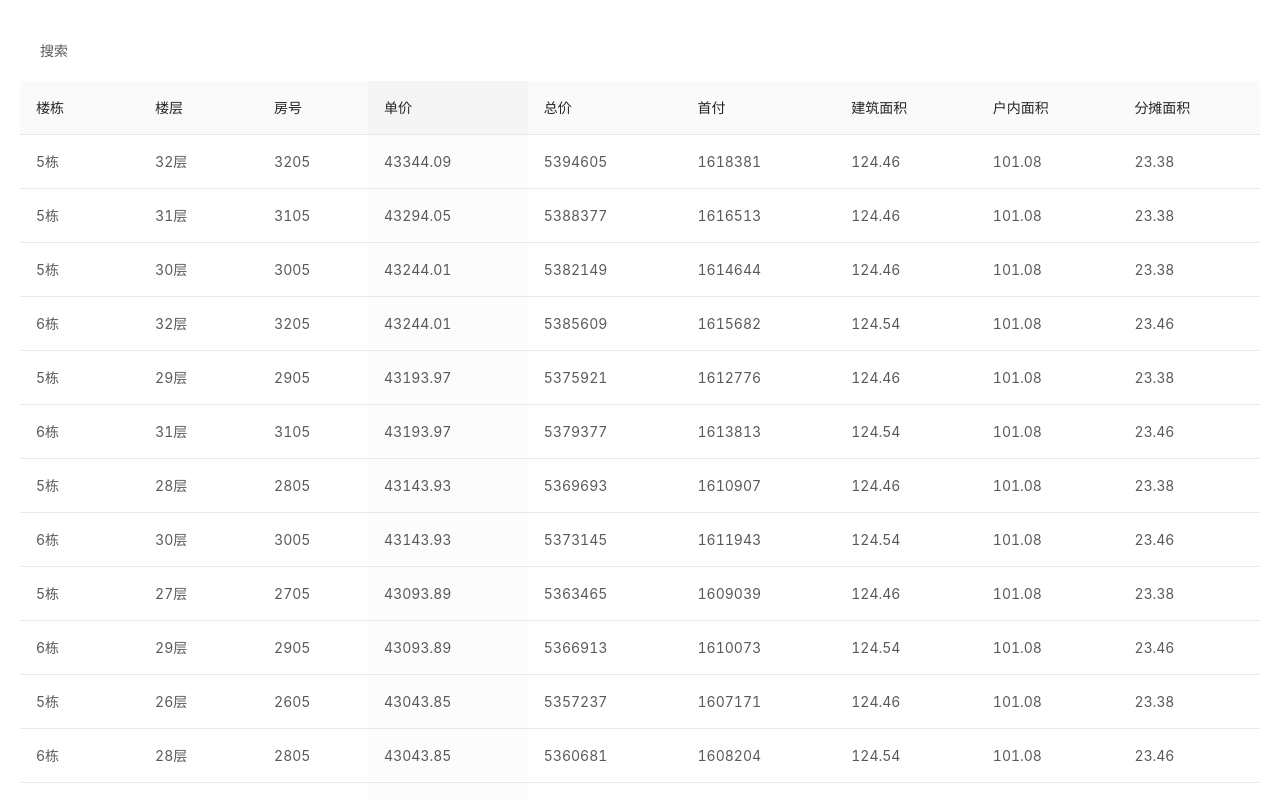
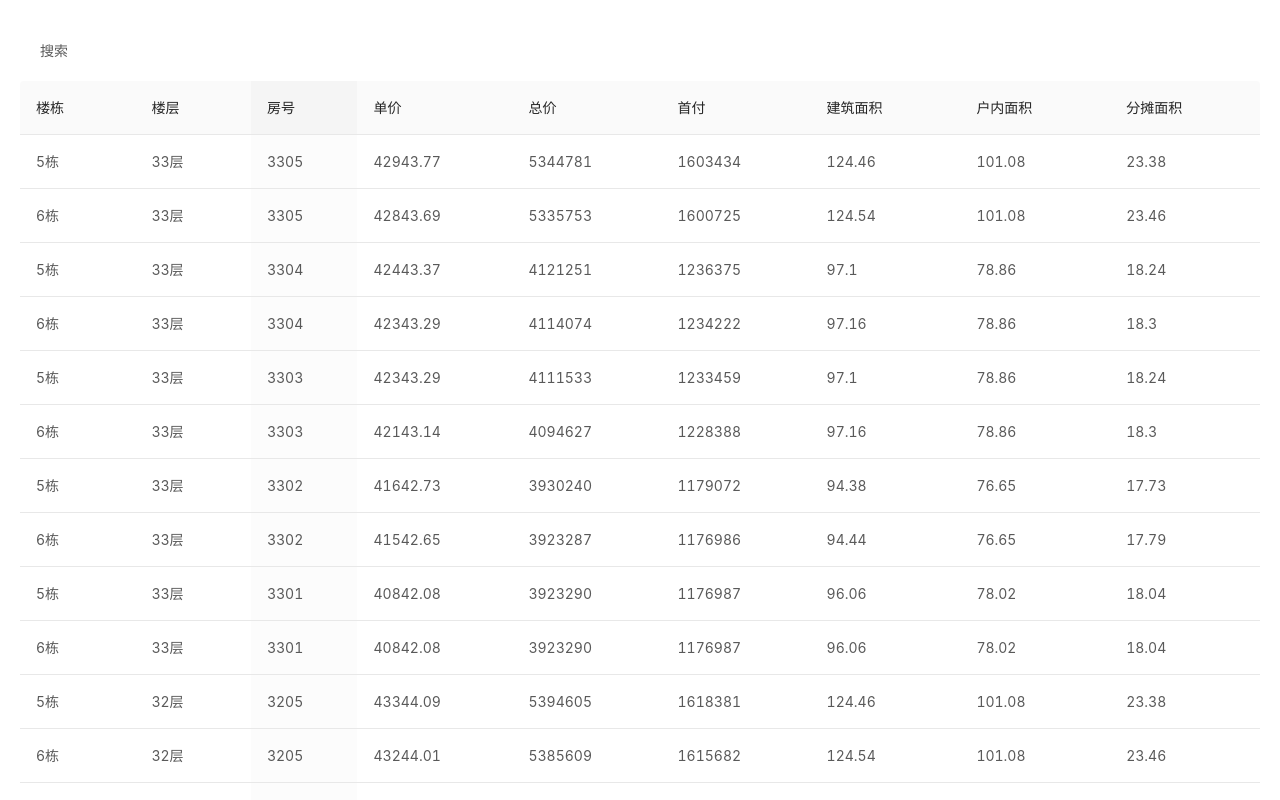
Before and after one commit to panqinqin/mywebsi, a Vue app: page /#/building in a window 1280 px wide. Shown: the top 800 px of the page. Built offline with nearby package versions, Linux system fonts and the light colour scheme; what vue-konva would draw is missing.

Commit message:
building

```diff
--- a/src/views/building/building.vue
+++ b/src/views/building/building.vue
@@ -49,6 +49,8 @@
                         title: '房号',
                         dataIndex: 'number',
                         key: 'number',
+                        defaultSortOrder: 'descend',
+                        sorter: (a, b) => a.number - b.number,
                     },
                     {
                         title: '单价',
@@ -62,29 +64,35 @@
                         dataIndex: 'allprice',
                         key: 'allprice',
                         defaultSortOrder: 'descend',
-                        sorter: (a, b) => a.price - b.price,
+                        sorter: (a, b) => a.allprice - b.allprice,
                     },
                     {
                         title: '首付',
                         dataIndex: 'shoufu',
                         key: 'shoufu',
                         defaultSortOrder: 'descend',
-                        sorter: (a, b) => a.price - b.price,
+                        sorter: (a, b) => a.shoufu - b.shoufu,
                     },
                     {
                         title: '建筑面积',
                         dataIndex: 'area1',
                         key: 'area1',
+                        defaultSortOrder: 'descend',
+                        sorter: (a, b) => a.area1 - b.area1,
                     },
                     {
                         title: '户内面积',
                         dataIndex: 'area2',
                         key: 'area2',
+                        defaultSortOrder: 'descend',
+                        sorter: (a, b) => a.area2 - b.area2,
                     },
                     {
                         title: '分摊面积',
                         dataIndex: 'area3',
                         key: 'area3',
+                        defaultSortOrder: 'descend',
+                        sorter: (a, b) => a.area3 - b.area3,
                     },
                 ]
 
```
